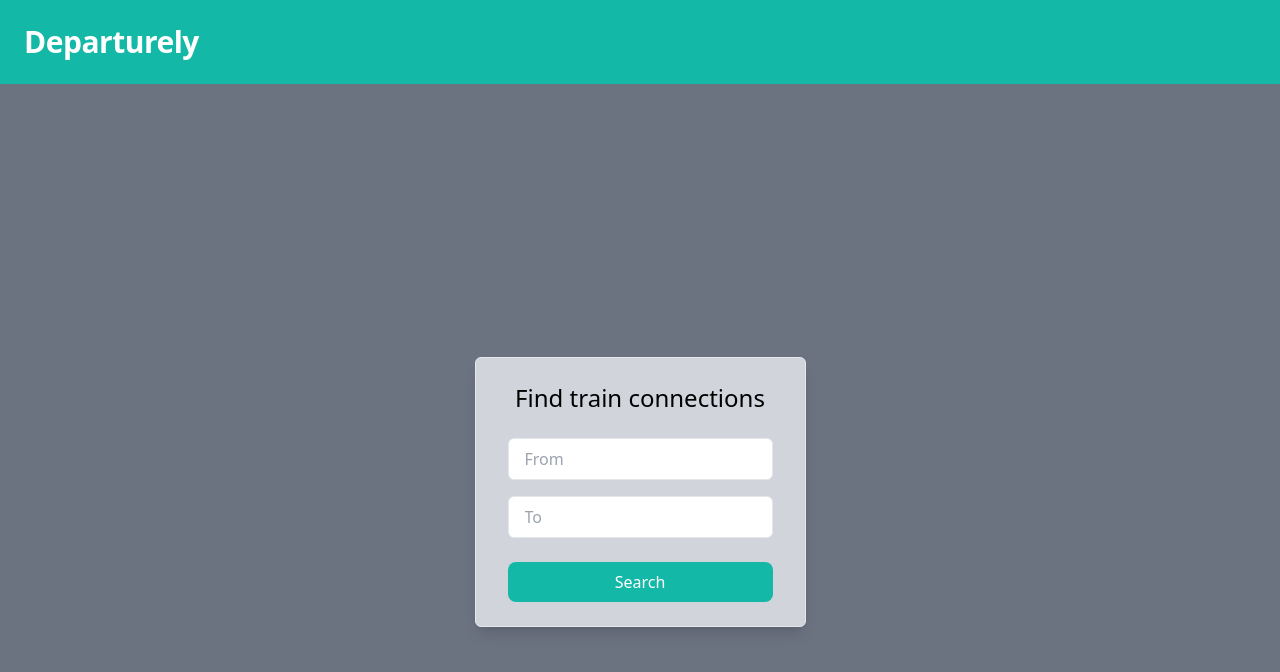
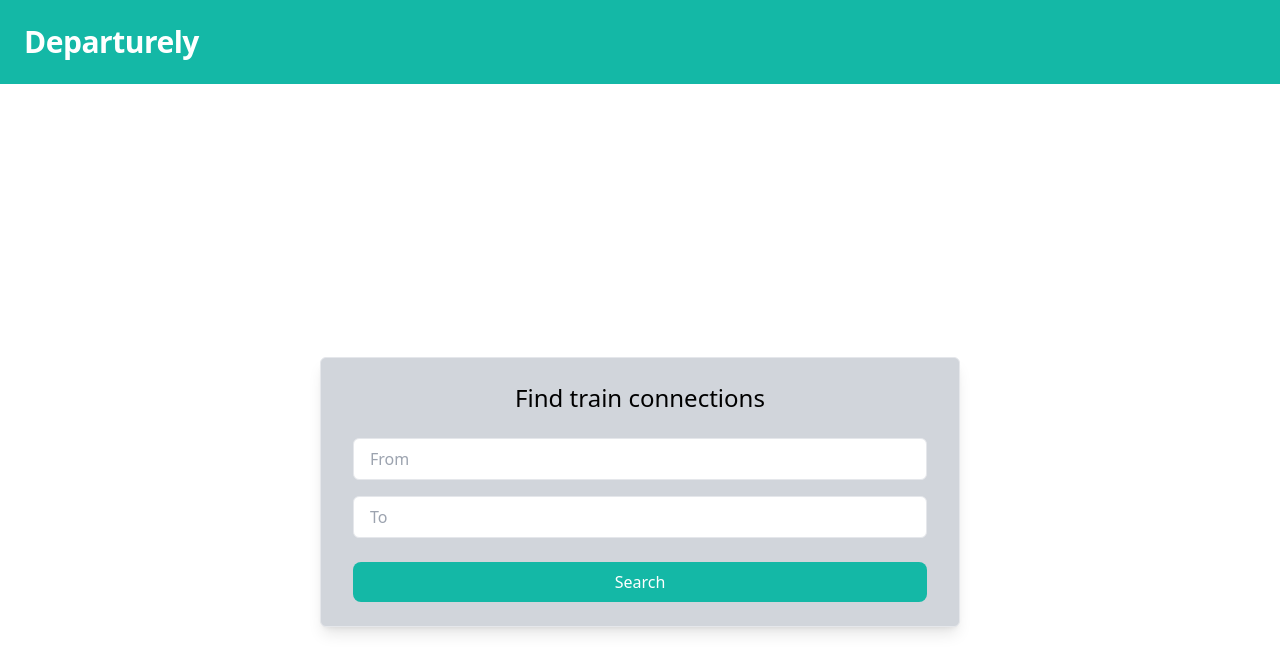
Before and after one commit to meaboutsoftware/departurely, a Next.js app: page / in a window 1280 px wide. Shown: the top 672 px of the page. Built offline with nearby package versions, Linux system fonts and the light colour scheme.

Commit message:
refactor: styling - removed gray background and extend width of search

```diff
--- a/components/home/search-form.tsx
+++ b/components/home/search-form.tsx
@@ -56,10 +56,10 @@ export default function SearchForm() {
 
   return (
     <div
-      className="flex items-center justify-center min-h-screen bg-gray-500"
+      className="flex items-center justify-center min-h-screen"
       data-testid="search-form"
     >
-      <div className="px-8 py-6 mt-4 text-left bg-gray-300 shadow-lg border rounded-md">
+      <div className="px-8 py-6 mt-4 w-1/2 text-left bg-gray-300 shadow-lg border rounded-md">
         <h3 className="text-2xl text-center">Find train connections</h3>
         <form onSubmit={searchHandler}>
           <div className="mt-4">
```
